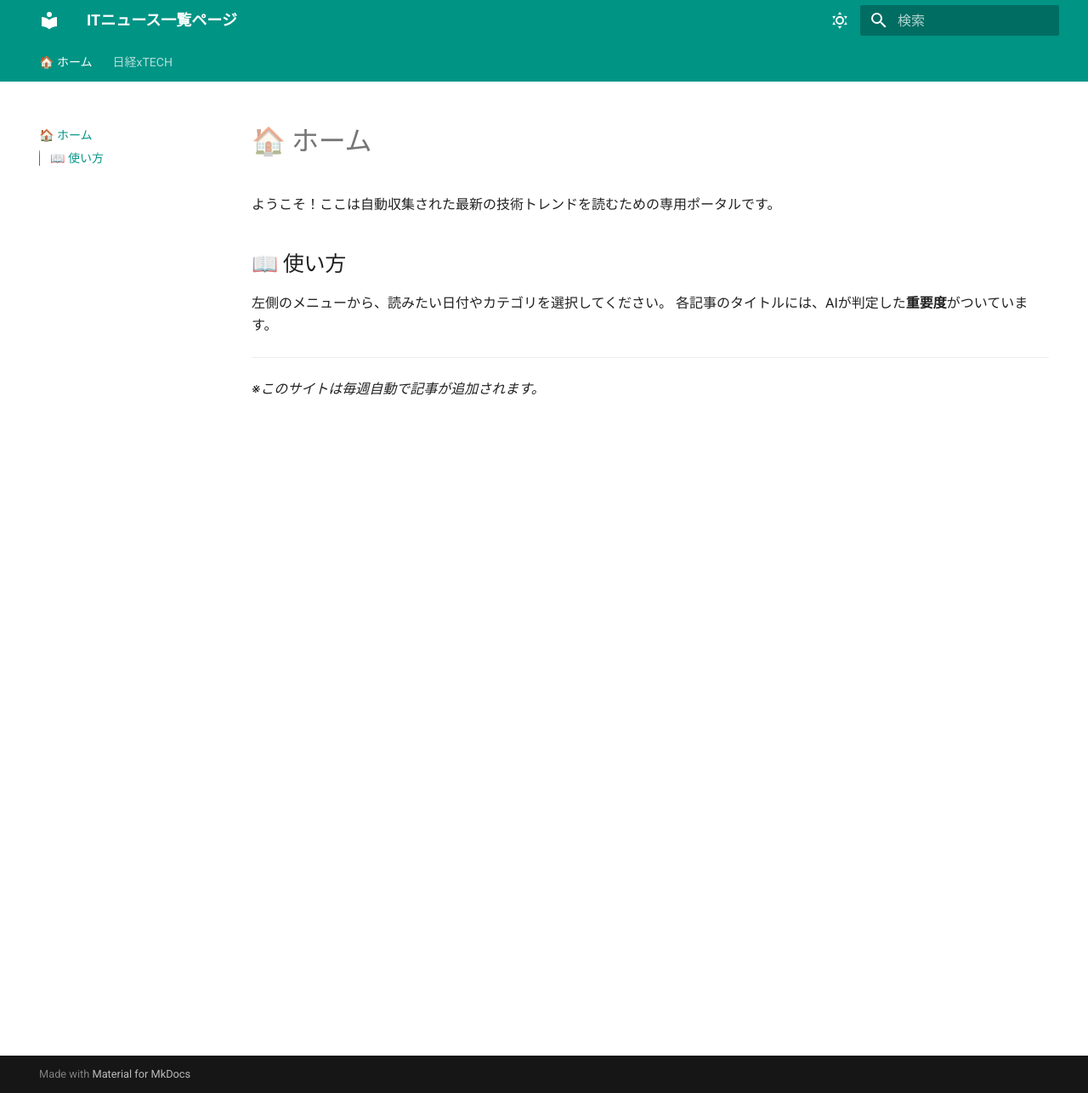
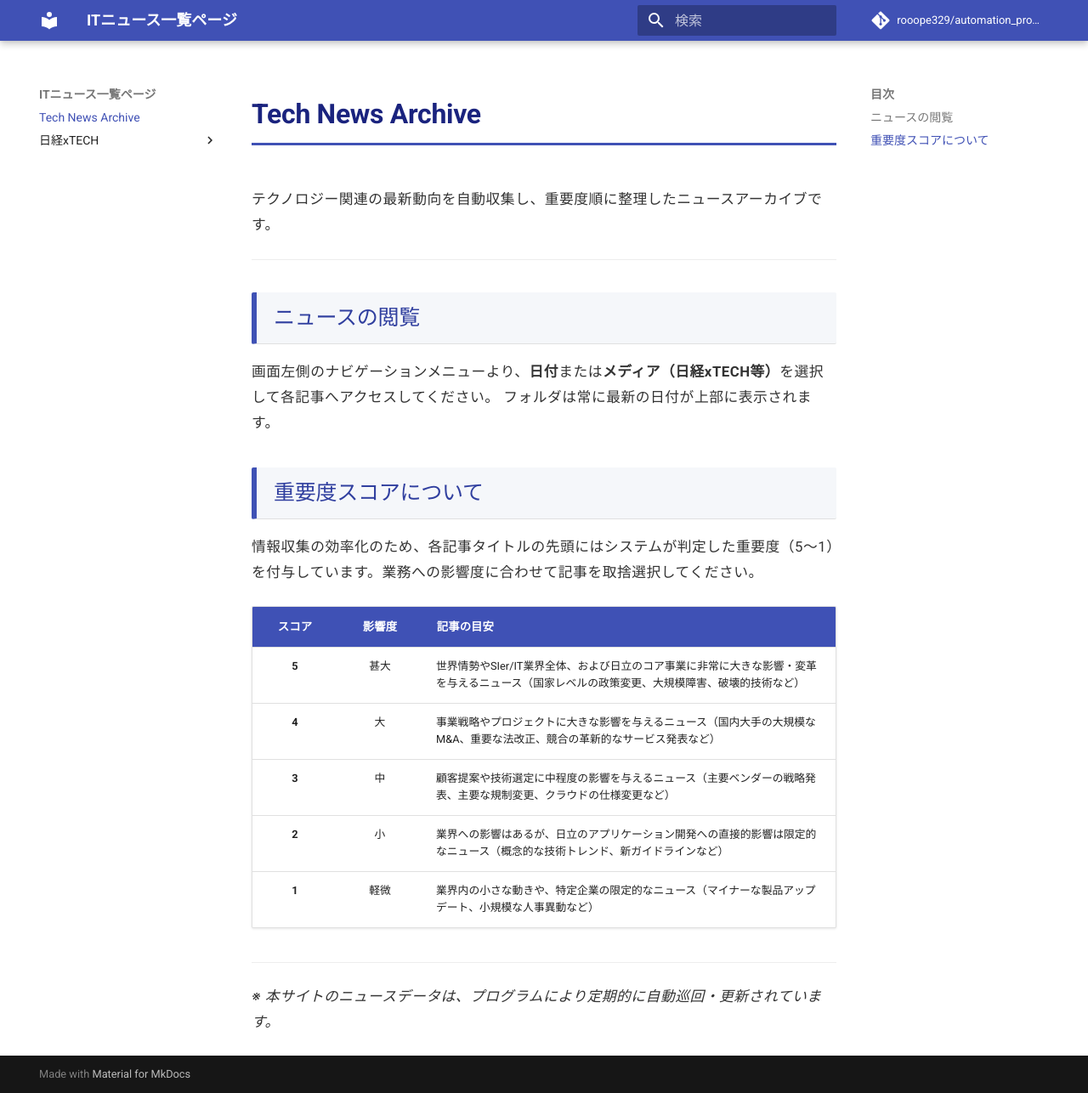
Before and after one commit to rooope329/automation_project, an MkDocs documentation site: the page built from src/data/index.md, in a window 1280 px wide and 1286 px high. Shown: the whole window at 85% size. Built offline with MkDocs 1.6.1 and Material for MkDocs 9.7.7, drawn with Linux system fonts in a browser that asks for light colours; comment, search, counter and statistics services are not loaded.

```diff
--- a/mkdocs.yml
+++ b/mkdocs.yml
@@ -1,42 +1,25 @@
 site_name: ITニュース一覧ページ
+site_url: https://github.com/rooope329/automation_project
+repo_url: https://github.com/rooope329/automation_project
+repo_name: rooope329/automation_project  # リンクの横に表示されるテキスト
 docs_dir: src/data
 
 theme:
   name: material
   language: ja
-  features:
-    - navigation.top          # スマホ画面で一瞬で上に戻るボタンを表示
-    - search.suggest          # 検索窓で文字を打った時に予測を出す
-    - search.highlight        # 検索したキーワードを記事内でピカッと光らせる
-    - navigation.tabs         # 上部に大きな「タブ」を作り、画面を広く使う
-    - toc.integrate           # 右側にある「目次」を左メニューに合体させてスマホで見やすくする
+  palette:
+    - primary: indigo
+      accent: light blue
+  featres:
+    - navigation.sections
 
- # カラーパレット
-  palette:
-    # ☀️ ライトモード（お昼用：白ベースにオシャレなティールグリーン）
-    - media: "(prefers-color-scheme: light)"
-      scheme: default
-      primary: teal
-      accent: indigo
-      toggle:
-        icon: material/weather-sunny
-        name: ダークモードに切り替え
-
-    # 🌙 ダークモード（夜用：目に優しい黒ベース）
-    - media: "(prefers-color-scheme: dark)"
-      scheme: slate
-      primary: teal
-      accent: indigo
-      toggle:
-        icon: material/weather-night
-        name: ライトモードに切り替え
+#  pluginsの機能設定
+plugins:
+  - search:
+      lang: ja
+  - awesome-pages:
+      filename: .pages
+      collapse_single_pages: False
 
 extra_css:
-  - stylesheets/custom.css
-
-# 🔄 メニューの並び順を「新しい順（降順）」にするための自動ソートプラグイン
-plugins:
-  - search
-  - awesome-pages:
-      filename: .pages
-      collapse_single_pages: false
+  - stylesheets/extra.css
--- a/src/data/index.md
+++ b/src/data/index.md
@@ -1,10 +1,25 @@
-# 🏠 ホーム
+# Tech News Archive
 
-ようこそ！ここは自動収集された最新の技術トレンドを読むための専用ポータルです。
+テクノロジー関連の最新動向を自動収集し、重要度順に整理したニュースアーカイブです。
 
-## 📖 使い方
-左側のメニューから、読みたい日付やカテゴリを選択してください。
-各記事のタイトルには、AIが判定した**重要度**がついています。
-***
+---
 
-*※このサイトは毎週自動で記事が追加されます。*
+## ニュースの閲覧
+
+画面左側のナビゲーションメニューより、**日付**または**メディア（日経xTECH等）**を選択して各記事へアクセスしてください。
+フォルダは常に最新の日付が上部に表示されます。
+
+## 重要度スコアについて
+
+情報収集の効率化のため、各記事タイトルの先頭にはシステムが判定した重要度（5〜1）を付与しています。業務への影響度に合わせて記事を取捨選択してください。
+
+| スコア | 影響度 | 記事の目安 |
+| :---: | :---: | :--- |
+| **5** | 甚大 | 世界情勢やSIer/IT業界全体、および日立のコア事業に非常に大きな影響・変革を与えるニュース（国家レベルの政策変更、大規模障害、破壊的技術など） |
+| **4** | 大 | 事業戦略やプロジェクトに大きな影響を与えるニュース（国内大手の大規模なM&A、重要な法改正、競合の革新的なサービス発表など） |
+| **3** | 中 | 顧客提案や技術選定に中程度の影響を与えるニュース（主要ベンダーの戦略発表、主要な規制変更、クラウドの仕様変更など） |
+| **2** | 小 | 業界への影響はあるが、日立のアプリケーション開発への直接的影響は限定的なニュース（概念的な技術トレンド、新ガイドラインなど） |
+| **1** | 軽微 | 業界内の小さな動きや、特定企業の限定的なニュース（マイナーな製品アップデート、小規模な人事異動など） |
+
+---
+*※ 本サイトのニュースデータは、プログラムにより定期的に自動巡回・更新されています。*
--- /dev/null
+++ b/src/data/stylesheets/extra.css
@@ -0,0 +1,99 @@
+/* H1見出し (#) のデザイン修正（メインタイトル） */
+.md-typeset h1 {
+  color: #1a237e;            /* 💡 文字色を濃いインディゴにして存在感を出します */
+  font-weight: 700;          /* 💡 フォントを太くしてタイトルらしく */
+  border-bottom: 3px solid #3f51b5; /* 💡 下部にヘッダーと同系色のアクセントラインを引く */
+  padding-bottom: 12px;      /* 線と文字の間の心地よい余白 */
+  margin-top: 0.5em;
+  margin-bottom: 1.5em;      /* 下の説明文との隙間を広げてスッキリさせる */
+}
+
+.md-typeset h2 {
+  color: #303f9f;            /* 文字の色（濃いインディゴ） */
+  background-color: #f5f7fa; /* 薄い背景色 */
+  border-left: 6px solid #3f51b5; /* 左側の太い線 */
+  border-bottom: 1px solid #e0e0e0; /* 下の細い線 */
+  padding: 0.5em 0.8em;      /* 文字の周りの余白 */
+  margin-top: 1.5em;         /* 上の要素との隙間 */
+  border-radius: 2px;        /* 角を少しだけ丸くする */
+}
+
+/* H3見出し (###) のデザイン - スタンダード */
+.md-typeset h3 {
+  color: #3949ab;            /* H2より少しだけ明るいインディゴ */
+  border-left: 5px solid #5c6bc0; /* H2より細めの左線 */
+  padding-left: 0.8em;       /* 線と文字の隙間 */
+  margin-top: 1.5em;
+  margin-bottom: 1em;
+  font-weight: 600;
+}
+
+/* テーブル全体を広げて見やすく */
+.md-typeset table:not([class]) {
+  width: 100%;
+  box-shadow: 0 1px 3px rgba(0,0,0,0.1); /* 全体に軽い影 */
+}
+
+/* テーブルのヘッダー（1行目）をインディゴで塗りつぶす */
+.md-typeset table:not([class]) th {
+  background-color: #3f51b5;
+  color: white;
+  font-weight: bold;
+  font-size: 1.05em;
+  border-bottom: none;
+}
+
+/* マウスを乗せた行（行全体）の色をフワッと変える（ホバー効果） */
+.md-typeset table:not([class]) tbody tr:hover {
+  background-color: #f0f4ff;
+  transition: background-color 0.2s ease;
+}
+
+/* 1. 本文のタイポグラフィ（読みやすさの根本） */
+.md-typeset p {
+  line-height: 1.8;          /* 💡 行間を広げて長文の圧迫感を減らす */
+  font-size: 1.05em;         /* 💡 文字をほんの少しだけ大きく */
+  color: #333333;            /* 真っ黒ではなく、目に優しい濃いグレー */
+  margin-bottom: 1.5em;      /* 段落と段落の間の隙間をしっかり取る */
+  letter-spacing: 0.03em;    /* 文字と文字の隙間を少し開ける */
+}
+
+/* 2. 記事内の小見出し（H4）のデザイン */
+/* 今回の記事にある「#### 「業務機能を...」に対応します */
+.md-typeset h4 {
+  color: #1a237e;
+  font-weight: 700;
+  border-left: 4px solid #9fa8da; /* H3より控えめな左線 */
+  padding-left: 0.8em;
+  margin-top: 2.5em;         /* 前の段落としっかり距離を取る */
+  margin-bottom: 1em;
+}
+
+/* 3. 画像とキャプション（出所など）を美しく整える */
+.md-typeset img {
+  border-radius: 6px;        /* 画像の角を少し丸くして現代的に */
+  box-shadow: 0 2px 6px rgba(0,0,0,0.1); /* 画像に薄い影をつけて浮き立たせる */
+  display: block;
+  margin: 2em auto;          /* 画像を中央揃えにし、上下の余白を取る */
+  max-width: 100%;
+}
+
+/* 画像直下のテキスト（キャプションや出所など）を小さくする */
+.md-typeset img + p,
+.md-typeset img + p em {
+  text-align: center;
+  font-size: 0.85em;
+  color: #757575;
+  margin-top: -1em;          /* 画像との隙間を詰める */
+  margin-bottom: 2em;
+}
+
+/* 4. 引用・インタビュー発言（Blockquote: > ）の装飾 */
+.md-typeset blockquote {
+  border-left: 4px solid #3f51b5; /* インディゴのアクセントライン */
+  background-color: #f5f7fa; /* 薄いグレーの背景 */
+  padding: 1em 1.5em;
+  margin: 2em 0;
+  border-radius: 0 4px 4px 0;
+  color: #555;               /* 本文より少し薄い色でメリハリをつける */
+}
```
Also changed, not shown: src/data/.pages (deleted), src/data/日経xTECH/.pages, 10 other files.
